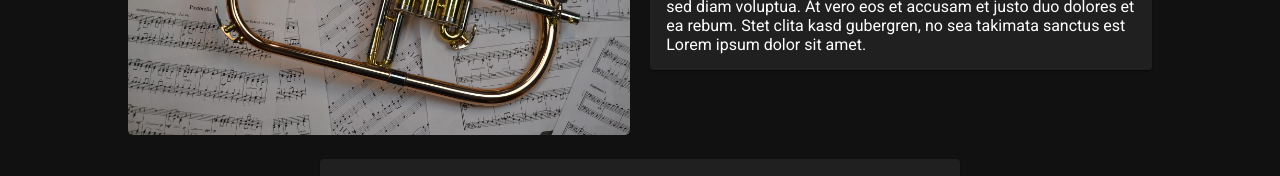
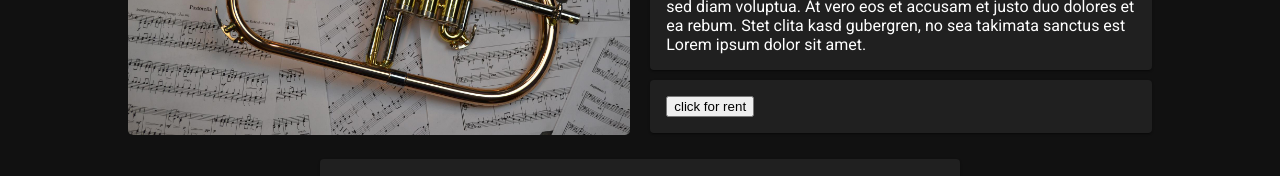
Before and after one commit to Vincent401/MusikInstrumentenVerleih, an Angular app: page /instseite in a window 1280 px wide. Shown: the part 200-376 px from the top of the page. Built offline with nearby package versions, Linux system fonts and the light colour scheme.

Commit message:
button rent

```diff
--- a/src/app/instrumenten-seite/instrumenten-seite.component.html
+++ b/src/app/instrumenten-seite/instrumenten-seite.component.html
@@ -15,6 +15,11 @@
                 magna aliquyam erat, sed diam voluptua. At vero eos et accusam
                 et justo duo dolores et ea rebum. Stet clita kasd gubergren,
                 no sea takimata sanctus est Lorem ipsum dolor sit amet.</p>
+        </mat-card>
+    </div>
+    <div class="text" style="padding-top: 10px;">
+        <mat-card>
+            <button>click for rent</button>
         </mat-card>
     </div>
 </div>
```
